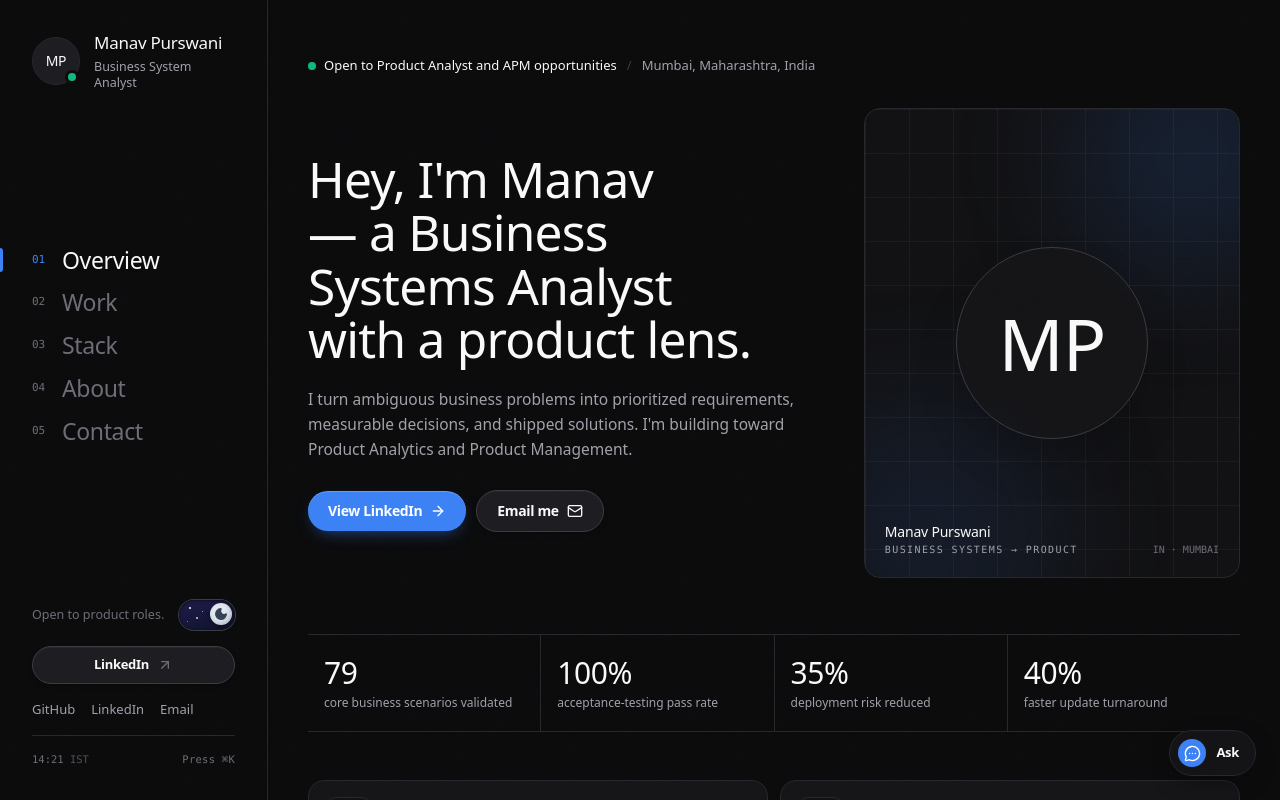
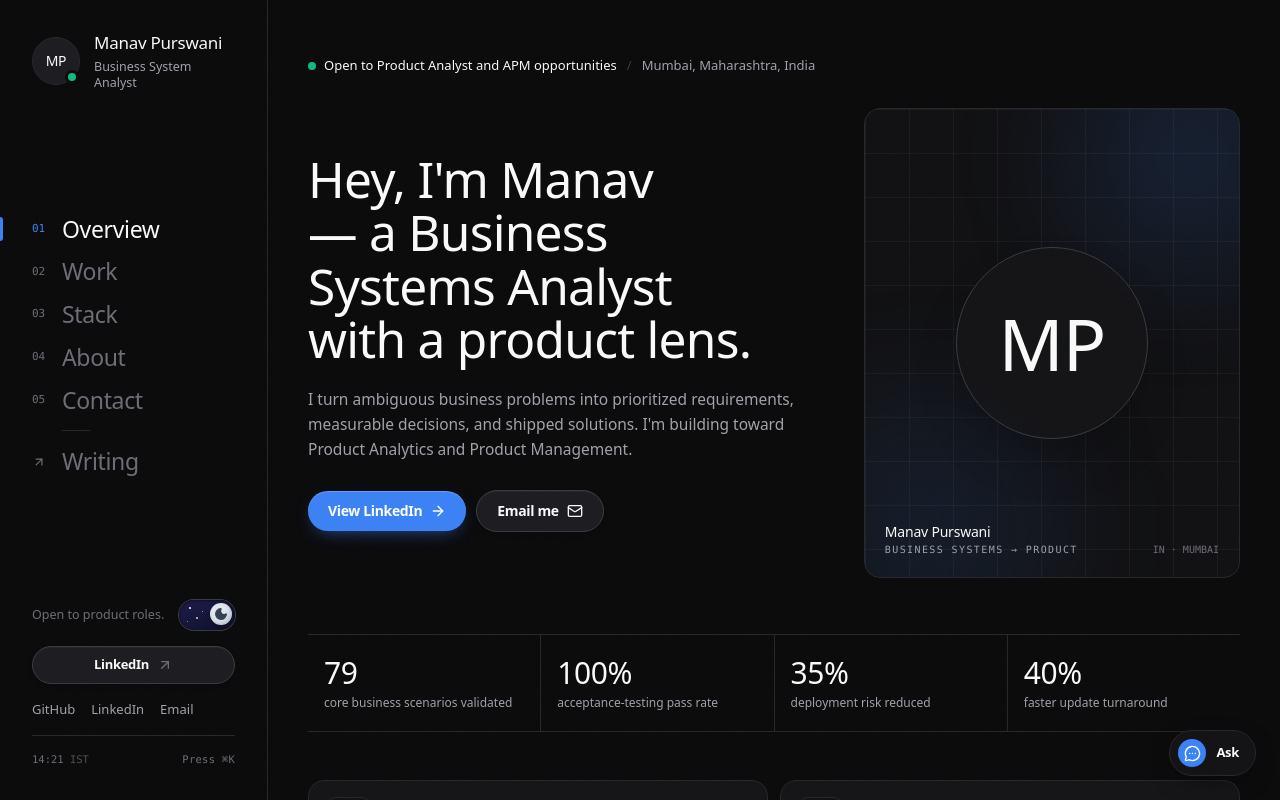
Before and after one commit to manavvp08/manavvp08.github.io, a Next.js app: page / in a window 1280 px wide. Built offline with nearby package versions, Linux system fonts and the light colour scheme; no server answers; a web font is replaced by a local one.

Commit message:
feat: add empty Writing section

```diff
--- a/app/components/command-palette.tsx
+++ b/app/components/command-palette.tsx
@@ -4,7 +4,7 @@ import { usePathname, useRouter } from "next/navigation";
 import { Search } from "lucide-react";
 import { useCallback, useEffect, useMemo, useRef, useState } from "react";
 import { projects, caseStudies, socials, profile } from "../lib/data";
-import { navItems } from "./nav-items";
+import { navItems, writingNav } from "./nav-items";
 import { scrollToSection } from "./use-scroll-spy";
 
 type Item = {
@@ -53,6 +53,13 @@ export default function CommandPalette() {
         group: "Navigate",
         run: section(n.id),
       })),
+      {
+        id: `n-${writingNav.id}`,
+        label: writingNav.label,
+        hint: "Go",
+        group: "Navigate",
+        run: route(writingNav.href),
+      },
     ];
     const caseItems: Item[] = caseStudies.map((c) => ({
       id: `c-${c.slug}`,
--- a/app/components/mobile-dock.tsx
+++ b/app/components/mobile-dock.tsx
@@ -9,7 +9,7 @@ import {
   MessageCircleMore,
   X,
 } from "lucide-react";
-import { navItems, NavIcon, SECTION_IDS } from "./nav-items";
+import { navItems, writingNav, NavIcon, SECTION_IDS } from "./nav-items";
 import { useScrollSpy, scrollToSection } from "./use-scroll-spy";
 import { socials, links } from "../lib/data";
 import ThemeToggle from "./theme-toggle";
@@ -19,8 +19,11 @@ export default function MobileDock() {
   const router = useRouter();
   const spy = useScrollSpy(SECTION_IDS);
   const [open, setOpen] = useState(false);
-  const activeId = pathname === "/" ? spy : "intro";
-  const active = navItems.find((n) => n.id === activeId) ?? navItems[0];
+  const onWriting = pathname.startsWith(writingNav.href);
+  const activeId = onWriting ? writingNav.id : pathname === "/" ? spy : "intro";
+  const active = onWriting
+    ? writingNav
+    : navItems.find((n) => n.id === activeId) ?? navItems[0];
 
   useEffect(() => {
     setOpen(false);
@@ -134,6 +137,39 @@ export default function MobileDock() {
             );
           })}
 
+          <span
+            className="my-3 ml-11 h-px w-10 bg-border transition-all duration-500 ease-out"
+            style={{
+              transitionDelay: open ? `${90 + navItems.length * 45}ms` : "0ms",
+              opacity: open ? 1 : 0,
+            }}
+          />
+
+          <button
+            onClick={() => {
+              setOpen(false);
+              router.push(writingNav.href);
+            }}
+            style={{ transitionDelay: open ? `${135 + navItems.length * 45}ms` : "0ms" }}
+            className={`group flex items-center gap-5 py-1.5 text-left transition-all duration-500 ease-out ${
+              open ? "translate-y-0 opacity-100" : "translate-y-5 opacity-0"
+            }`}
+          >
+            <span className={`flex w-6 items-center font-mono text-xs ${onWriting ? "text-accent" : "text-faint"}`}>
+              {onWriting ? (
+                <ArrowRight className="h-[18px] w-[18px]" />
+              ) : (
+                <ArrowUpRight className="h-[18px] w-[18px]" />
+              )}
+            </span>
+            <span
+              className={`font-display text-[2.4rem] leading-[1.05] tracking-tight transition-colors ${
+                onWriting ? "text-fg" : "text-muted"
+              }`}
+            >
+              {writingNav.label}
+            </span>
+          </button>
         </nav>
 
         <div
--- a/app/components/nav-items.tsx
+++ b/app/components/nav-items.tsx
@@ -4,6 +4,7 @@ import {
   Layers,
   User,
   Mail,
+  PenLine,
   type LucideIcon,
 } from "lucide-react";
 
@@ -12,7 +13,8 @@ export type IconKey =
   | "work"
   | "stack"
   | "about"
-  | "contact";
+  | "contact"
+  | "writing";
 
 export type NavItem = {
   id: string;
@@ -29,6 +31,13 @@ export const navItems: NavItem[] = [
   { id: "contact", label: "Contact", icon: "contact", key: "05" },
 ];
 
+export const writingNav = {
+  id: "writing",
+  label: "Writing",
+  icon: "writing" as IconKey,
+  href: "/writing",
+};
+
 export const SECTION_IDS = navItems.map((n) => n.id);
 
 const ICONS: Record<IconKey, LucideIcon> = {
@@ -37,6 +46,7 @@ const ICONS: Record<IconKey, LucideIcon> = {
   stack: Layers,
   about: User,
   contact: Mail,
+  writing: PenLine,
 };
 
 export function NavIcon({
--- a/app/components/sidebar.tsx
+++ b/app/components/sidebar.tsx
@@ -1,9 +1,10 @@
 "use client";
 
+import Link from "next/link";
 import { ArrowUpRight } from "lucide-react";
 import { usePathname, useRouter } from "next/navigation";
 import { profile, socials, links } from "../lib/data";
-import { navItems, SECTION_IDS } from "./nav-items";
+import { navItems, writingNav, SECTION_IDS } from "./nav-items";
 import { useScrollSpy, scrollToSection } from "./use-scroll-spy";
 import Button from "./button";
 import LocalTime from "./local-time";
@@ -27,11 +28,12 @@ function NavList() {
   const spy = useScrollSpy(SECTION_IDS);
   const go = useGoToSection();
   const active = pathname === "/" ? spy : "";
+  const onWriting = pathname.startsWith(writingNav.href);
 
   return (
     <nav aria-label="Primary" className="flex flex-col gap-0.5">
       {navItems.map((item) => {
-        const on = active === item.id;
+        const on = active === item.id && !onWriting;
         return (
           <button
             key={item.id}
@@ -63,6 +65,36 @@ function NavList() {
           </button>
         );
       })}
+
+      <span className="my-2 ml-[30px] h-px w-7 bg-border" />
+
+      <Link
+        href={writingNav.href}
+        className="group relative flex items-center gap-3.5 py-1.5 text-left"
+        aria-current={onWriting ? "page" : undefined}
+      >
+        <span
+          className={`absolute -left-8 h-6 w-[3px] rounded-r-full bg-accent transition-all duration-300 ${
+            onWriting ? "opacity-100" : "opacity-0"
+          }`}
+        />
+        <span
+          className={`flex w-4 shrink-0 items-center transition-colors ${
+            onWriting ? "text-accent" : "text-faint group-hover:text-muted"
+          }`}
+        >
+          <ArrowUpRight className="h-3.5 w-3.5" />
+        </span>
+        <span
+          className={`font-display text-[23px] font-semibold leading-tight tracking-tight transition-all duration-300 ${
+            onWriting
+              ? "text-fg"
+              : "text-faint group-hover:translate-x-0.5 group-hover:text-muted"
+          }`}
+        >
+          {writingNav.label}
+        </span>
+      </Link>
     </nav>
   );
 }
--- a/app/sitemap.ts
+++ b/app/sitemap.ts
@@ -19,6 +19,12 @@ export default function sitemap(): MetadataRoute.Sitemap {
       changeFrequency: "monthly",
       priority: 0.9,
     },
+    {
+      url: `${SITE_URL}/writing`,
+      lastModified: now,
+      changeFrequency: "monthly",
+      priority: 0.7,
+    },
     ...caseStudies.map((c) => ({
       url: `${SITE_URL}/work/${c.slug}`,
       lastModified: now,
--- /dev/null
+++ b/app/writing/page.tsx
@@ -0,0 +1,71 @@
+import Link from "next/link";
+import type { Metadata } from "next";
+import { ArrowLeft, PenLine } from "lucide-react";
+import Reveal from "../components/reveal";
+
+const description =
+  "Notes by Manav Purswani on product analytics, business systems, and building better product decisions.";
+
+export const metadata: Metadata = {
+  title: "Writing",
+  description,
+  alternates: { canonical: "/writing" },
+  openGraph: {
+    type: "website",
+    title: "Writing · Manav Purswani",
+    description,
+    url: "/writing",
+  },
+  twitter: {
+    card: "summary_large_image",
+    title: "Writing · Manav Purswani",
+    description,
+  },
+};
+
+export default function WritingPage() {
+  return (
+    <div className="mx-auto max-w-3xl px-5 py-10 sm:px-10 sm:py-16">
+      <Reveal>
+        <div className="flex items-center gap-2.5 font-mono text-[11px] uppercase tracking-[0.18em] text-faint">
+          <span className="text-muted">Writing</span>
+          <span className="h-px w-5 bg-border" />
+          <span>0 articles</span>
+        </div>
+      </Reveal>
+
+      <Reveal delay={60}>
+        <h1 className="mt-5 max-w-xl font-display text-[2.2rem] font-semibold leading-[1.05] tracking-tight sm:text-[3rem]">
+          Notes on products, data, and decisions.
+        </h1>
+      </Reveal>
+      <Reveal delay={110}>
+        <p className="mt-4 max-w-lg text-[15px] leading-relaxed text-muted">
+          {description}
+        </p>
+      </Reveal>
+
+      <Reveal delay={160}>
+        <div className="mt-14 rounded-2xl border border-border bg-surface p-8 sm:p-10">
+          <PenLine className="h-6 w-6 text-accent" aria-hidden="true" />
+          <h2 className="mt-6 font-display text-2xl font-semibold tracking-tight text-fg">
+            First article coming soon.
+          </h2>
+          <p className="mt-3 max-w-md text-[14.5px] leading-relaxed text-muted">
+            This space will hold practical notes from my path through business systems,
+            product analytics, and product management.
+          </p>
+        </div>
+      </Reveal>
+
+      <div className="mt-12">
+        <Link
+          href="/"
+          className="inline-flex items-center gap-1.5 font-mono text-[11px] uppercase tracking-[0.16em] text-muted transition-colors hover:text-fg"
+        >
+          <ArrowLeft className="h-3.5 w-3.5" /> Back to portfolio
+        </Link>
+      </div>
+    </div>
+  );
+}
```
